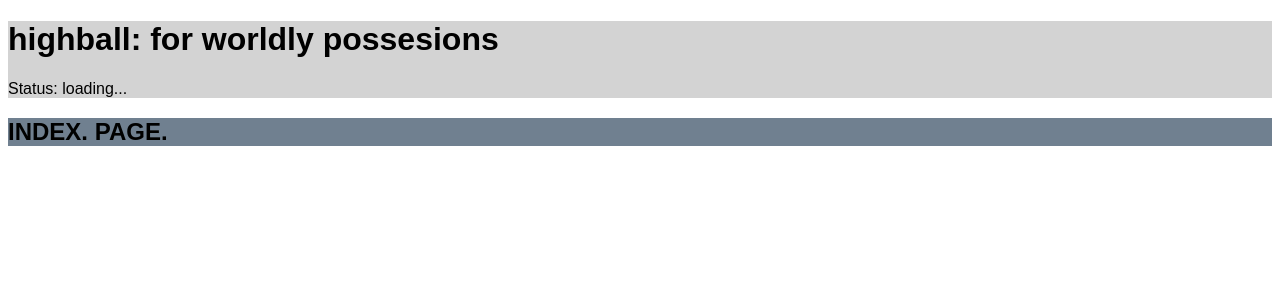
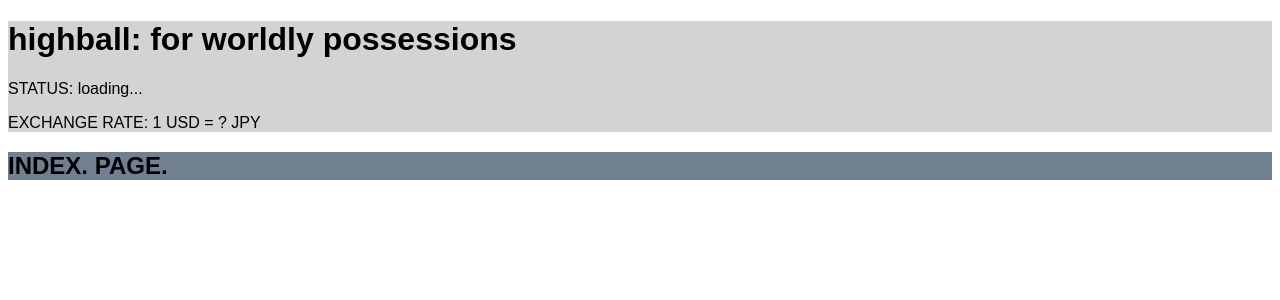
Before and after one commit to sprinkuls/highball, a Flask app: page / in a window 1280 px wide. Shown: the top 300 px of the page. Run offline with Flask 3, Linux system fonts and the light colour scheme; some libraries are stand-ins or nearby versions.

Commit message:
update base page layout to display exchange rate

```diff
--- a/templates/base.html
+++ b/templates/base.html
@@ -14,7 +14,7 @@
     {% set splash_text = [
         "the best program ever",
         "a drink i've never tried",
-        "for worldly possesions",
+        "for worldly possessions",
         "because shit is serious"
         ] %}
 
@@ -26,7 +26,14 @@
        hx-trigger="load, every 1s"
        hx-target="#status-msg"
        hx-swap="textContent"
-    >Status: <span id="status-msg">loading...</span></p>
+    >STATUS: <span id="status-msg">loading...</span></p>
+
+    <p hx-get="/exchange_rate"
+       hx-trigger="load, every 3600s"
+       hx-target="#exchange-rate"
+       hx-swap="textContent"
+    >EXCHANGE RATE: 1 USD = <span id="exchange-rate">?</span> JPY </p>
+
 </header>
 
 {# for `flash()` to work you have to actually, like, explicitly use it. makes sense #}
@@ -35,8 +42,8 @@
 {% endfor %}
 
 <main>
-    {# where the stuff specific to a certain page goes #}
     {% block my_dope_ass_swag %}
+        {# where the stuff specific to a certain page goes #}
     {% endblock %}
 </main>
 
```
